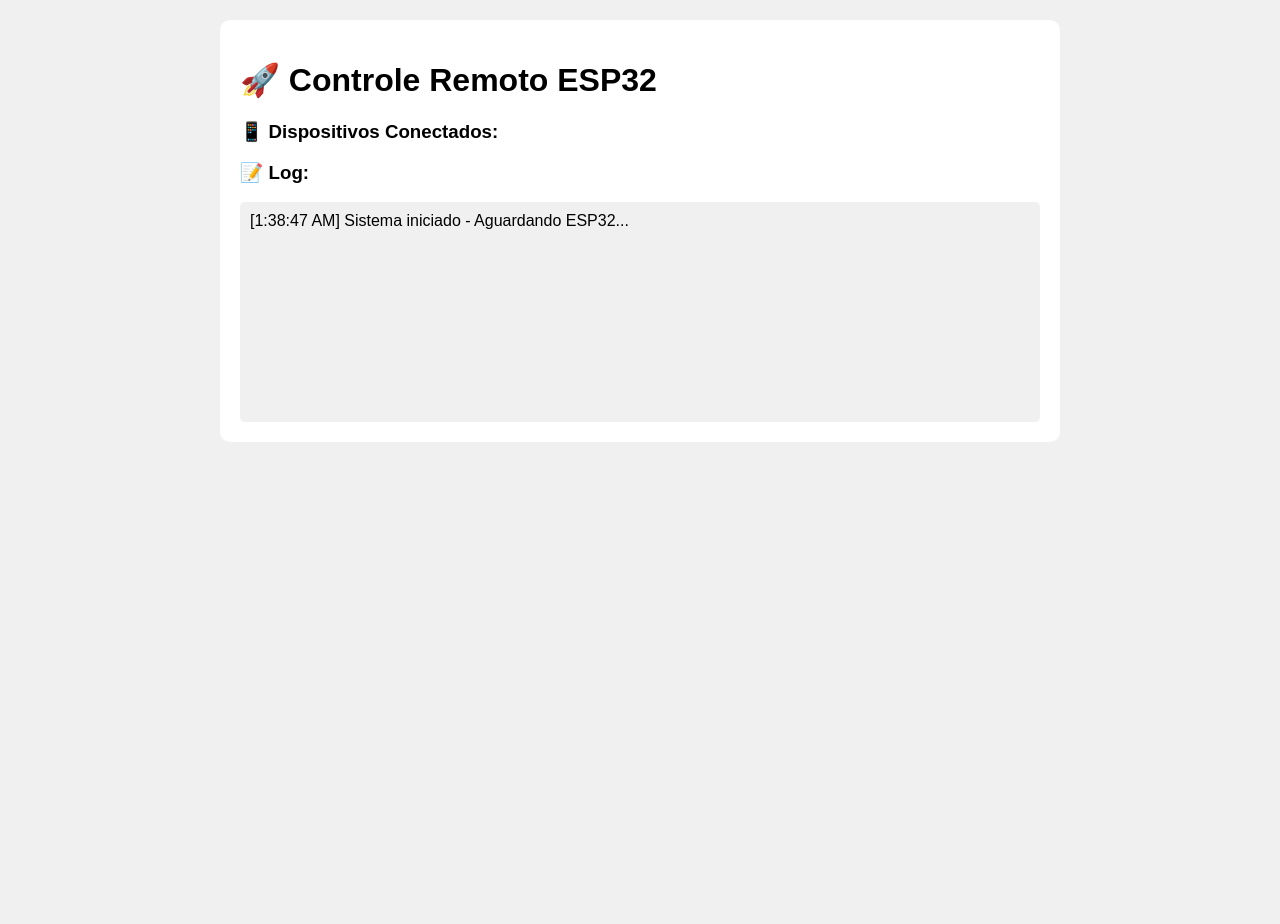
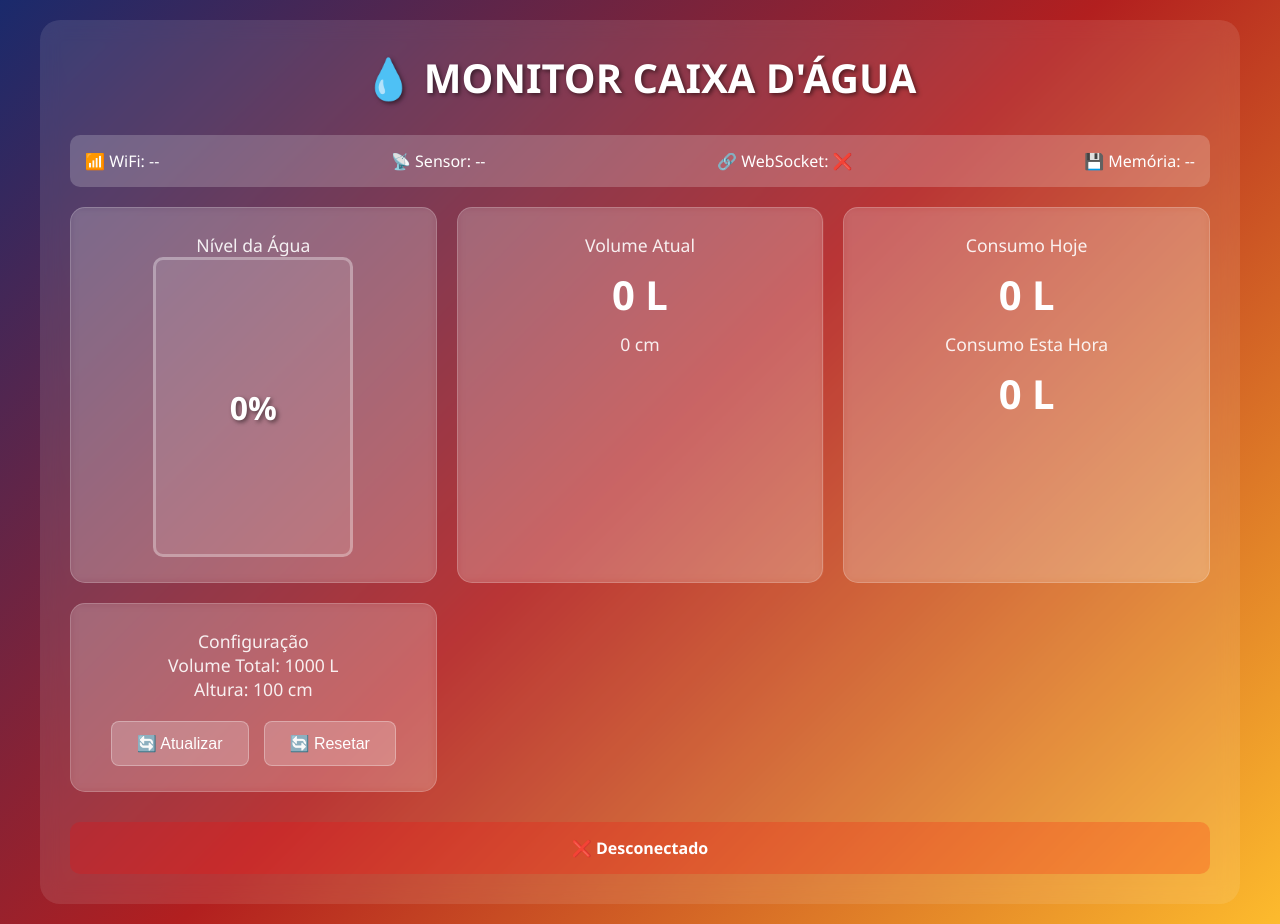
Before and after one commit to maktuby133/testeservidor, a website: page public/index.html in a window 1280 px wide. Before the commit the page ends 800 px from the top, so only its background shows below. Drawn offline with Linux system fonts and the light colour scheme; no server answers.

Commit message:
Update index.html

```diff
--- a/public/index.html
+++ b/public/index.html
@@ -3,108 +3,270 @@
 <head>
     <meta charset="UTF-8">
     <meta name="viewport" content="width=device-width, initial-scale=1.0">
-    <title>Controle ESP32 - WebSocket</title>
+    <title>Monitor Caixa d'Água</title>
     <style>
-        body { font-family: Arial; margin: 20px; background: #f0f0f0; }
-        .container { max-width: 800px; margin: 0 auto; background: white; padding: 20px; border-radius: 10px; }
-        .button { background: #4CAF50; color: white; padding: 10px 15px; border: none; border-radius: 5px; cursor: pointer; margin: 5px; }
-        .button:hover { background: #45a049; }
-        .device { background: #e8f5e8; padding: 10px; margin: 5px 0; border-radius: 5px; }
-        .log { background: #f0f0f0; padding: 10px; border-radius: 5px; height: 200px; overflow-y: auto; }
+        * { margin: 0; padding: 0; box-sizing: border-box; }
+        body {
+            font-family: 'Segoe UI', Tahoma, Geneva, Verdana, sans-serif;
+            background: linear-gradient(135deg, #1a2a6c, #b21f1f, #fdbb2d);
+            min-height: 100vh;
+            padding: 20px;
+            color: white;
+        }
+        .container {
+            max-width: 1200px;
+            margin: 0 auto;
+            background: rgba(255,255,255,0.1);
+            border-radius: 20px;
+            padding: 30px;
+            backdrop-filter: blur(10px);
+        }
+        h1 {
+            text-align: center;
+            margin-bottom: 30px;
+            font-size: 2.5em;
+            text-shadow: 2px 2px 4px rgba(0,0,0,0.5);
+        }
+        .status-bar {
+            display: flex;
+            justify-content: space-between;
+            margin-bottom: 20px;
+            padding: 15px;
+            background: rgba(255,255,255,0.2);
+            border-radius: 10px;
+        }
+        .dashboard {
+            display: grid;
+            grid-template-columns: repeat(auto-fit, minmax(300px, 1fr));
+            gap: 20px;
+            margin-bottom: 30px;
+        }
+        .card {
+            background: rgba(255,255,255,0.15);
+            padding: 25px;
+            border-radius: 15px;
+            text-align: center;
+            backdrop-filter: blur(5px);
+            border: 1px solid rgba(255,255,255,0.2);
+        }
+        .card-value {
+            font-size: 2.5em;
+            font-weight: bold;
+            margin: 10px 0;
+        }
+        .card-label {
+            font-size: 1.1em;
+            opacity: 0.9;
+        }
+        .tank {
+            position: relative;
+            width: 200px;
+            height: 300px;
+            margin: 0 auto;
+            background: rgba(255,255,255,0.1);
+            border-radius: 10px;
+            overflow: hidden;
+            border: 3px solid rgba(255,255,255,0.3);
+        }
+        .water {
+            position: absolute;
+            bottom: 0;
+            left: 0;
+            width: 100%;
+            background: linear-gradient(to top, #1a2a6c, #2a3a9c);
+            transition: height 1s ease;
+        }
+        .water-level {
+            position: absolute;
+            top: 50%;
+            left: 50%;
+            transform: translate(-50%, -50%);
+            font-size: 2em;
+            font-weight: bold;
+            text-shadow: 2px 2px 4px rgba(0,0,0,0.5);
+        }
+        .controls {
+            display: flex;
+            gap: 15px;
+            justify-content: center;
+            margin-top: 20px;
+        }
+        button {
+            background: rgba(255,255,255,0.2);
+            color: white;
+            border: none;
+            padding: 12px 25px;
+            border-radius: 8px;
+            cursor: pointer;
+            font-size: 1em;
+            transition: all 0.3s ease;
+            border: 1px solid rgba(255,255,255,0.3);
+        }
+        button:hover {
+            background: rgba(255,255,255,0.3);
+            transform: translateY(-2px);
+        }
+        .connection-status {
+            text-align: center;
+            margin-top: 20px;
+            padding: 15px;
+            border-radius: 10px;
+            font-weight: bold;
+        }
+        .connected { background: rgba(0,255,0,0.2); }
+        .disconnected { background: rgba(255,0,0,0.2); }
     </style>
 </head>
 <body>
     <div class="container">
-        <h1>🚀 Controle Remoto ESP32</h1>
+        <h1>💧 MONITOR CAIXA D'ÁGUA</h1>
 
-        <h3>📱 Dispositivos Conectados:</h3>
-        <div id="devices"></div>
-
-        <div id="controls" style="display: none;">
-            <h3>🎮 Controles:</h3>
-            <button class="button" onclick="sendCommand('led_on')">💡 Ligar LED</button>
-            <button class="button" onclick="sendCommand('led_off')">⚫ Desligar LED</button>
-            <button class="button" onclick="sendCommand('toggle')">🔄 Alternar LED</button>
-            <button class="button" onclick="sendCommand('status')">📊 Status</button>
+        <div class="status-bar">
+            <div>📶 WiFi: <span id="wifiStatus">--</span></div>
+            <div>📡 Sensor: <span id="sensorStatus">--</span></div>
+            <div>🔗 WebSocket: <span id="wsStatus">--</span></div>
+            <div>💾 Memória: <span id="memory">--</span></div>
         </div>
 
-        <h3>📝 Log:</h3>
-        <div id="log" class="log"></div>
+        <div class="dashboard">
+            <div class="card">
+                <div class="card-label">Nível da Água</div>
+                <div class="tank">
+                    <div class="water" id="waterLevel"></div>
+                    <div class="water-level" id="percentage">0%</div>
+                </div>
+            </div>
+
+            <div class="card">
+                <div class="card-label">Volume Atual</div>
+                <div class="card-value" id="liters">0 L</div>
+                <div class="card-label" id="level">0 cm</div>
+            </div>
+
+            <div class="card">
+                <div class="card-label">Consumo Hoje</div>
+                <div class="card-value" id="consumoHoje">0 L</div>
+                <div class="card-label">Consumo Esta Hora</div>
+                <div class="card-value" id="consumoHora">0 L</div>
+            </div>
+
+            <div class="card">
+                <div class="card-label">Configuração</div>
+                <div class="card-label">Volume Total: <span id="volumeTotal">1000</span> L</div>
+                <div class="card-label">Altura: <span id="alturaCaixa">100</span> cm</div>
+                <div class="controls">
+                    <button onclick="sendCommand('get_data')">🔄 Atualizar</button>
+                    <button onclick="sendCommand('reset_consumo')">🔄 Resetar</button>
+                </div>
+            </div>
+        </div>
+
+        <div class="connection-status" id="connectionStatus">
+            🔄 Conectando ao servidor...
+        </div>
     </div>
 
     <script>
-        let currentDevice = null;
+        let ws = null;
+        let clientId = null;
 
-        // Atualiza lista de dispositivos
-        async function refreshDevices() {
-            try {
-                const response = await fetch('/devices');
-                const data = await response.json();
+        function connectWebSocket() {
+            const protocol = window.location.protocol === 'https:' ? 'wss:' : 'ws:';
+            const wsUrl = `${protocol}//${window.location.host}/ws`;
 
-                const devicesDiv = document.getElementById('devices');
-                devicesDiv.innerHTML = '';
+            ws = new WebSocket(wsUrl);
 
-                if (data.devices.length === 0) {
-                    devicesDiv.innerHTML = '<p>Nenhum dispositivo conectado</p>';
-                    return;
+            ws.onopen = function() {
+                console.log('✅ Conectado ao servidor');
+                updateConnectionStatus('connected', '✅ Conectado');
+            };
+
+            ws.onmessage = function(event) {
+                try {
+                    const data = JSON.parse(event.data);
+                    handleWebSocketMessage(data);
+                } catch (error) {
+                    console.error('❌ Erro ao processar mensagem:', error);
                 }
+            };
 
-                data.devices.forEach(device => {
-                    const deviceDiv = document.createElement('div');
-                    deviceDiv.className = 'device';
-                    deviceDiv.innerHTML = `
-                        <strong>${device.id}</strong>
-                        <span>${device.connected ? '✅ Online' : '❌ Offline'}</span>
-                        <button class="button" onclick="selectDevice('${device.id}')">Selecionar</button>
-                    `;
-                    devicesDiv.appendChild(deviceDiv);
-                });
+            ws.onclose = function() {
+                console.log('❌ Conexão fechada');
+                updateConnectionStatus('disconnected', '❌ Desconectado');
+                // Tentar reconectar após 5 segundos
+                setTimeout(connectWebSocket, 5000);
+            };
 
-            } catch (error) {
-                console.error('Erro:', error);
+            ws.onerror = function(error) {
+                console.error('❌ Erro WebSocket:', error);
+                updateConnectionStatus('disconnected', '❌ Erro de conexão');
+            };
+        }
+
+        function handleWebSocketMessage(data) {
+            switch(data.type) {
+                case 'connected':
+                    clientId = data.clientId;
+                    console.log('🆔 Client ID:', clientId);
+                    break;
+
+                case 'data':
+                    updateInterface(data);
+                    break;
+
+                case 'status':
+                    updateStatus(data);
+                    break;
             }
         }
 
-        // Seleciona um dispositivo
-        function selectDevice(deviceId) {
-            currentDevice = deviceId;
-            document.getElementById('controls').style.display = 'block';
-            addLog(`📱 Dispositivo selecionado: ${deviceId}`);
+        function updateInterface(data) {
+            // Atualizar nível da água
+            document.getElementById('percentage').textContent = data.percentage + '%';
+            document.getElementById('waterLevel').style.height = data.percentage + '%';
+
+            // Atualizar valores
+            document.getElementById('liters').textContent = data.liters + ' L';
+            document.getElementById('level').textContent = data.height + ' cm';
+            document.getElementById('consumoHoje').textContent = data.consumo_hoje + ' L';
+            document.getElementById('consumoHora').textContent = data.consumo_hora + ' L';
+            document.getElementById('volumeTotal').textContent = data.volume_total;
+            document.getElementById('alturaCaixa').textContent = data.altura_caixa;
+
+            // Atualizar status do sensor
+            document.getElementById('sensorStatus').textContent = data.sensor_ok ? '✅ OK' : '❌ ERRO';
         }
 
-        // Envia comando para o ESP32
-        async function sendCommand(command) {
-            if (!currentDevice) {
-                alert('Selecione um dispositivo primeiro!');
-                return;
-            }
+        function updateStatus(data) {
+            document.getElementById('wifiStatus').textContent = data.wifi_connected ? '✅' : '❌';
+            document.getElementById('memory').textContent = data.free_memory + ' bytes';
+        }
 
-            try {
-                const response = await fetch(`/command/${currentDevice}/${command}`, {
-                    method: 'POST'
-                });
+        function updateConnectionStatus(status, message) {
+            const element = document.getElementById('connectionStatus');
+            element.textContent = message;
+            element.className = `connection-status ${status}`;
+            document.getElementById('wsStatus').textContent = status === 'connected' ? '✅' : '❌';
+        }
 
-                const data = await response.json();
-                addLog(data.message);
-
-            } catch (error) {
-                addLog('❌ Erro ao enviar comando');
+        function sendCommand(command) {
+            if (ws && ws.readyState === WebSocket.OPEN) {
+                ws.send(command);
+                console.log('📤 Comando enviado:', command);
+            } else {
+                alert('❌ Não conectado ao servidor');
             }
         }
 
-        // Adiciona entrada no log
-        function addLog(message) {
-            const log = document.getElementById('log');
-            const timestamp = new Date().toLocaleTimeString();
-            log.innerHTML += `[${timestamp}] ${message}<br>`;
-            log.scrollTop = log.scrollHeight;
-        }
+        // Inicializar
+        connectWebSocket();
 
-        // Atualiza a cada 5 segundos
-        setInterval(refreshDevices, 5000);
-        refreshDevices();
-
-        addLog('Sistema iniciado - Aguardando ESP32...');
+        // Solicitar dados a cada 10 segundos
+        setInterval(() => {
+            if (ws && ws.readyState === WebSocket.OPEN) {
+                sendCommand('get_data');
+            }
+        }, 10000);
     </script>
 </body>
 </html>
```
